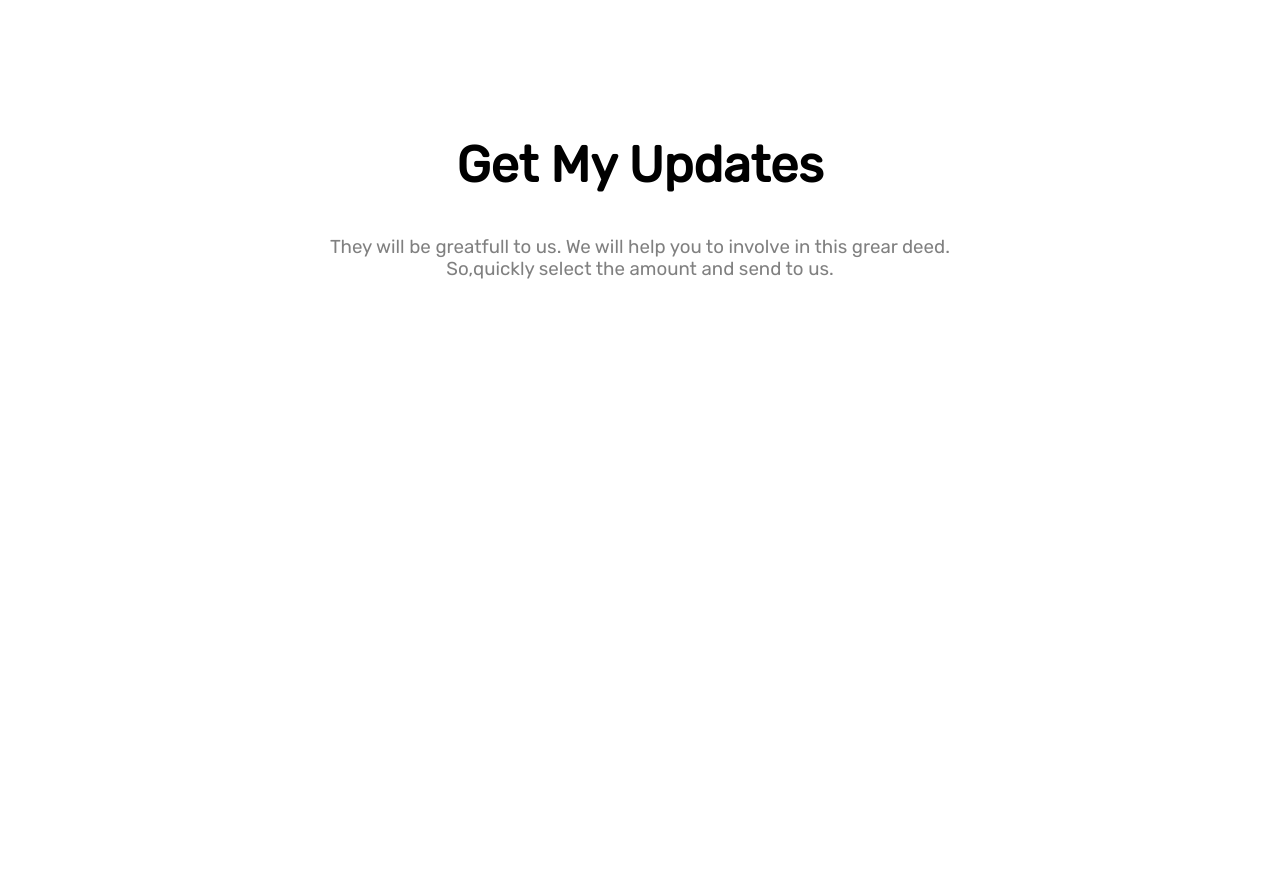
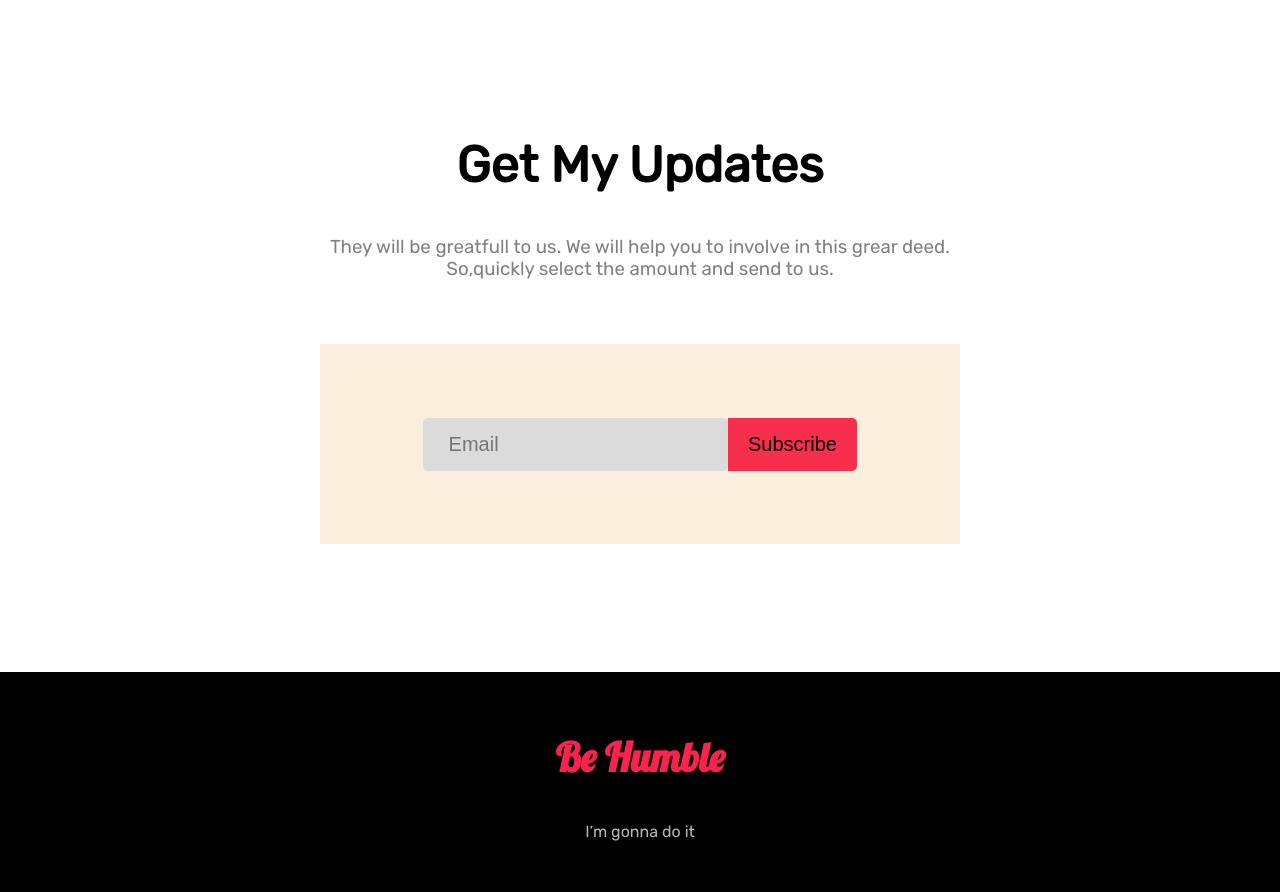
Before and after one commit to paulbibak/donate-today, a plain HTML site: page index.html in a window 1280 px wide. Shown: the part 2192-3084 px from the top of the page. Before the commit the page ends 2491 px from the top, so only its background shows below. Drawn offline with Linux system fonts and the light colour scheme.

Commit message:
add-footer

```diff
--- a/index.html
+++ b/index.html
@@ -38,7 +38,7 @@
                 amount
                 and send to us.</h3>
         </div>
-        <div id="five-subdiv">
+        <div class="five-subdiv">
             <div class="tk-amounts" id="amount-tk1">
                 <p>100tk</p>
             </div>
@@ -106,10 +106,24 @@
                 So,quickly select the
                 amount
                 and send to us.</h3>
-            <div>
+            <div class="email-subscribe">
+                <div class="box">
+                    <form action="#">
+                        <div class="form-box">
+                            <input type="email" placeholder=" Email">
+                            <div><button type="submit">Subscribe</button></div>
 
+                        </div>
+                    </form>
+                </div>
             </div>
-
+    </section>
+    <section class="creat-margine">
+        <footer id="add-footer">
+            <p id="design-text">Be Humble</p>
+            <h4 style="font-weight:80 ; color: rgb(184, 184, 184);">
+                I’m gonna do it</h4>
+        </footer>
     </section>
 
 </body>
--- a/style.css
+++ b/style.css
@@ -18,8 +18,6 @@ body {
 }
 
 .lets-help {
-
-
     color: whitesmoke;
     text-align: center;
 }
@@ -62,7 +60,7 @@ h3 {
     color: gray;
 }
 
-#five-subdiv {
+.five-subdiv {
     display: flex;
     margin-left: 30%;
     margin-top: 40px;
@@ -141,3 +139,77 @@ hr {
     display: flex;
     margin: 3% 10%;
 }
+
+
+
+.box {
+    display: flex;
+    align-items: center;
+    justify-content: center;
+    height: 200px;
+    background-color: rgb(250, 239, 221);
+    width: 1100px;
+}
+
+.form-box {
+    display: flex;
+}
+
+.form-box input {
+
+    padding: 15px 20px;
+    font-size: 20px;
+    border-radius: 5px;
+    border: none;
+    background: rgb(219, 219, 219);
+
+}
+
+.form-box button {
+    padding: 15px 20px;
+    font-size: 20px;
+    border-top-right-radius: 5px;
+    border-bottom-right-radius: 5px;
+    font-size: 20px;
+    background-color: rgb(248, 46, 77);
+    border: none;
+
+}
+
+.email-subscribe {
+    display: flex;
+    margin-left: 25%;
+    margin-right: 25%;
+    margin-top: 5%;
+}
+
+#add-footer {
+    text-align: center;
+    background-color: black;
+    height: 150px;
+    width: 100%;
+    background-size: cover;
+    color: white;
+    padding-top: 20px;
+    padding-bottom: 50px;
+    justify-content: center;
+    align-items: center;
+}
+
+@font-face {
+    font-family: myfirstfont;
+    src: url(Lobster-Regular.ttf);
+}
+
+
+
+
+
+#design-text {
+    font-family: myfirstfont;
+    font-weight: 800;
+    font-size: 40px;
+    justify-content: center;
+    align-items: center;
+    color: rgb(251, 34, 77);
+}
```
Also changed, not shown: Lobster-Regular.ttf (added).
